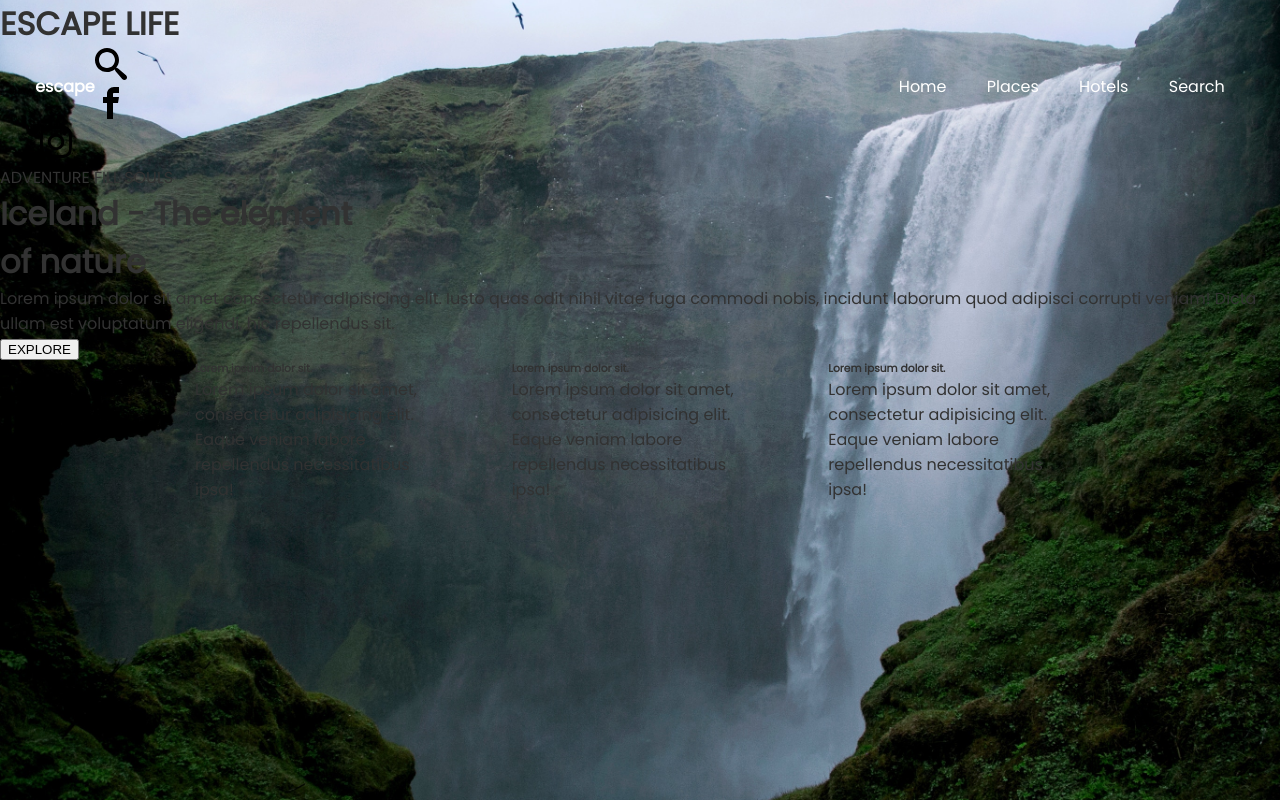
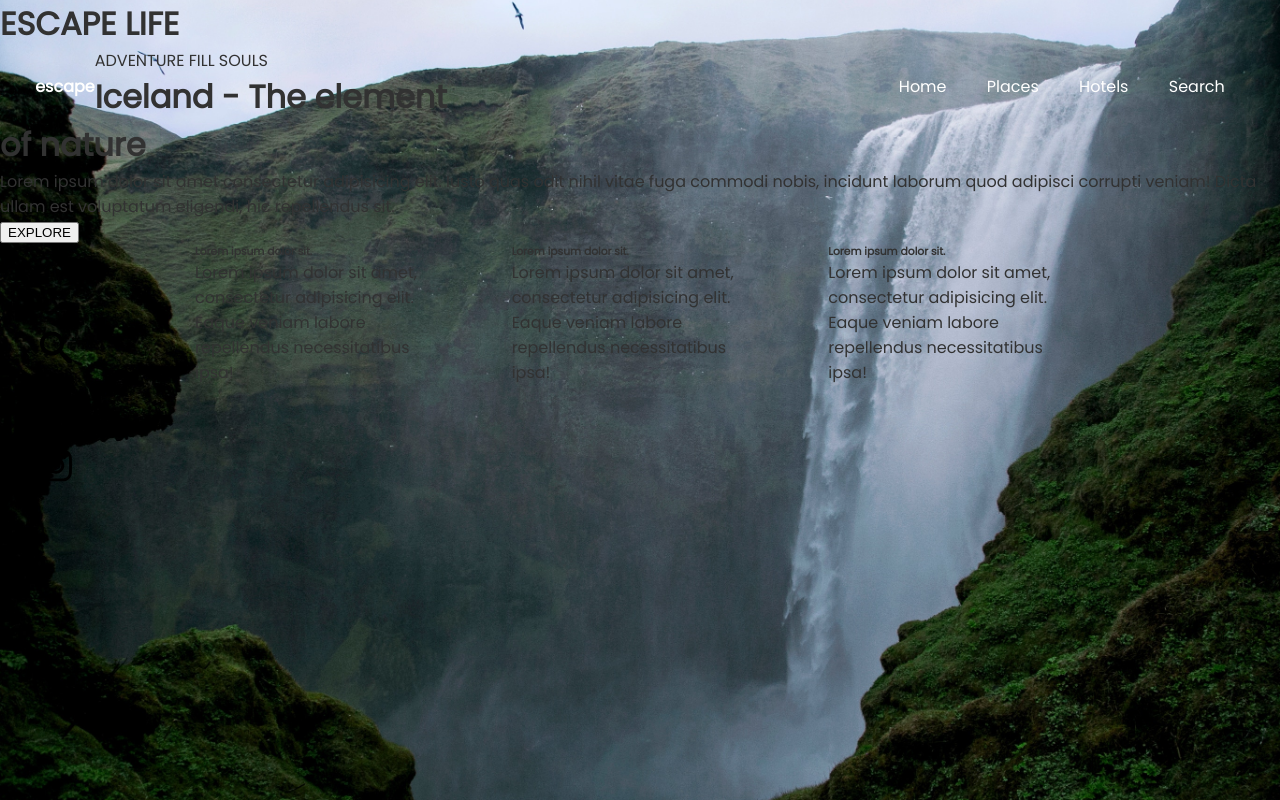
Before and after one commit to Seitek2002/Travel, a plain HTML site: page index.html in a window 1280 px wide. Drawn offline with Linux system fonts and the light colour scheme.

Commit message:
some position changed

```diff
--- a/css/index.css
+++ b/css/index.css
@@ -29,5 +29,17 @@ body{
     display: inline-block;
     color: #fff;
     padding-right: 36px;
-
 }
+.icons{
+    position: absolute;
+    top: 50%;
+    transform: translateY(-50%);
+}
+.icons__list{
+    color: #fff;
+    padding-top: 20px;
+}
+.side-srtip{
+    position: absolute;
+    top: 50%;
+}
```
